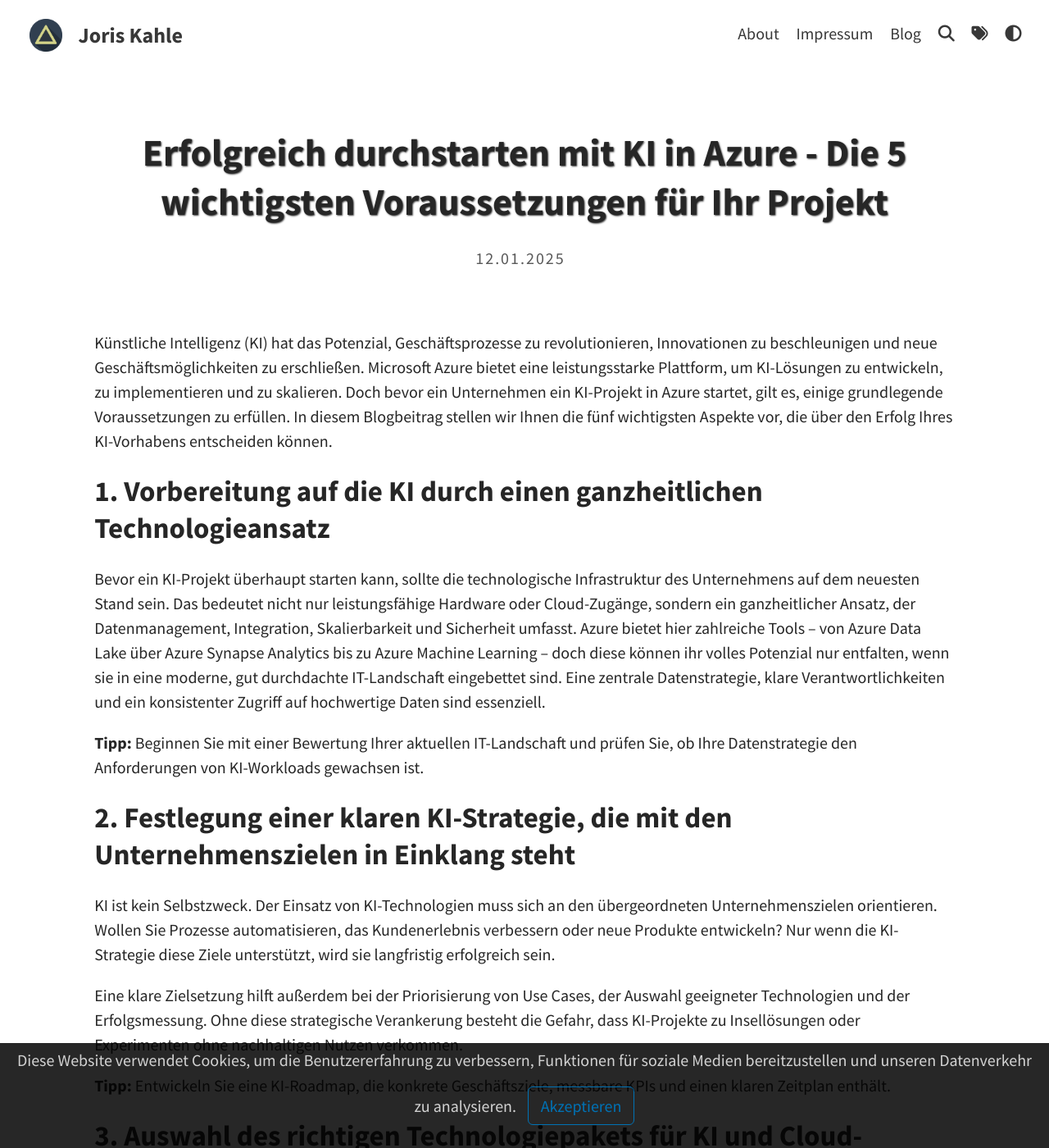
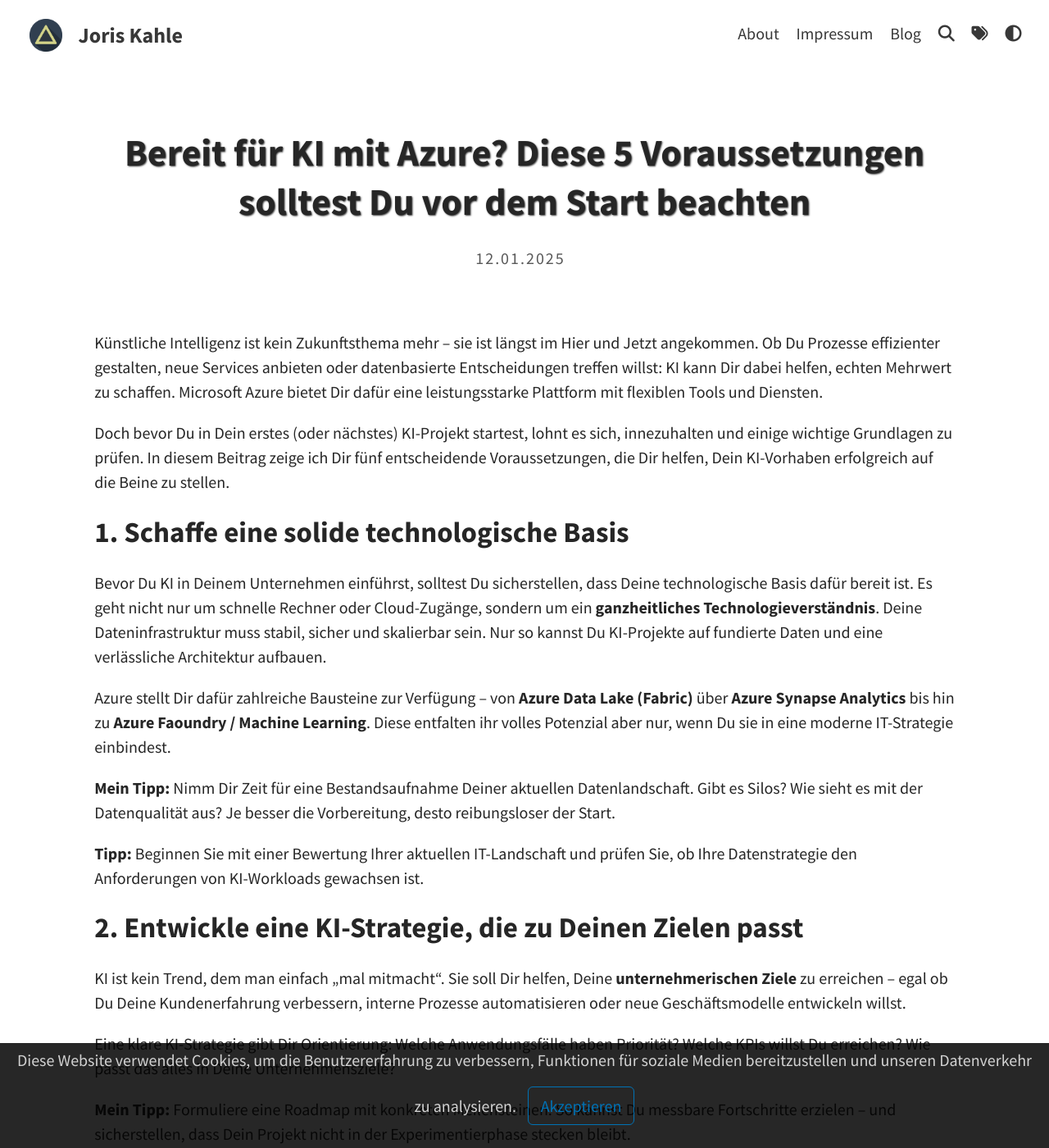
Before and after one commit to joriskahle007/joriskahle007.github.io, a Jekyll site: the page built from _posts/2025-01-12-Voraussetzungen.md, in a window 1280 px wide and 1400 px high. Shown: the whole window at 82% size. Built offline with Jekyll 4.4.1, drawn with Linux system fonts in a browser that asks for light colours; a script that is not in the unit is left out; some of the changed text lies outside the part shown.

Commit message:
Update 2025-01-12-Voraussetzungen.md

```diff
--- a/_posts/2025-01-12-Voraussetzungen.md
+++ b/_posts/2025-01-12-Voraussetzungen.md
@@ -1,51 +1,56 @@
 ---
 layout: post
-title: Erfolgreich durchstarten mit KI in Azure - Die 5 wichtigsten Voraussetzungen für Ihr Projekt
+title: Bereit für KI mit Azure? Diese 5 Voraussetzungen solltest Du vor dem Start beachten
 tags: [AI, Voraussetzungen]
 ---
 
-Künstliche Intelligenz (KI) hat das Potenzial, Geschäftsprozesse zu revolutionieren, Innovationen zu beschleunigen und neue Geschäftsmöglichkeiten zu erschließen. Microsoft Azure bietet eine leistungsstarke Plattform, um KI-Lösungen zu entwickeln, zu implementieren und zu skalieren. Doch bevor ein Unternehmen ein KI-Projekt in Azure startet, gilt es, einige grundlegende Voraussetzungen zu erfüllen. In diesem Blogbeitrag stellen wir Ihnen die fünf wichtigsten Aspekte vor, die über den Erfolg Ihres KI-Vorhabens entscheiden können.
+Künstliche Intelligenz ist kein Zukunftsthema mehr – sie ist längst im Hier und Jetzt angekommen. Ob Du Prozesse effizienter gestalten, neue Services anbieten oder datenbasierte Entscheidungen treffen willst: KI kann Dir dabei helfen, echten Mehrwert zu schaffen. Microsoft Azure bietet Dir dafür eine leistungsstarke Plattform mit flexiblen Tools und Diensten.
 
-## 1. Vorbereitung auf die KI durch einen ganzheitlichen Technologieansatz
-Bevor ein KI-Projekt überhaupt starten kann, sollte die technologische Infrastruktur des Unternehmens auf dem neuesten Stand sein. Das bedeutet nicht nur leistungsfähige Hardware oder Cloud-Zugänge, sondern ein ganzheitlicher Ansatz, der Datenmanagement, Integration, Skalierbarkeit und Sicherheit umfasst.
-Azure bietet hier zahlreiche Tools – von Azure Data Lake über Azure Synapse Analytics bis zu Azure Machine Learning – doch diese können ihr volles Potenzial nur entfalten, wenn sie in eine moderne, gut durchdachte IT-Landschaft eingebettet sind. Eine zentrale Datenstrategie, klare Verantwortlichkeiten und ein konsistenter Zugriff auf hochwertige Daten sind essenziell.
+Doch bevor Du in Dein erstes (oder nächstes) KI-Projekt startest, lohnt es sich, innezuhalten und einige wichtige Grundlagen zu prüfen. In diesem Beitrag zeige ich Dir fünf entscheidende Voraussetzungen, die Dir helfen, Dein KI-Vorhaben erfolgreich auf die Beine zu stellen.
+
+## 1. Schaffe eine solide technologische Basis
+Bevor Du KI in Deinem Unternehmen einführst, solltest Du sicherstellen, dass Deine technologische Basis dafür bereit ist. Es geht nicht nur um schnelle Rechner oder Cloud-Zugänge, sondern um ein **ganzheitliches Technologieverständnis**. Deine Dateninfrastruktur muss stabil, sicher und skalierbar sein. Nur so kannst Du KI-Projekte auf fundierte Daten und eine verlässliche Architektur aufbauen.
+
+Azure stellt Dir dafür zahlreiche Bausteine zur Verfügung – von **Azure Data Lake (Fabric)** über **Azure Synapse Analytics** bis hin zu **Azure Faoundry / Machine Learning**. Diese entfalten ihr volles Potenzial aber nur, wenn Du sie in eine moderne IT-Strategie einbindest.
+
+**Mein Tipp:** Nimm Dir Zeit für eine Bestandsaufnahme Deiner aktuellen Datenlandschaft. Gibt es Silos? Wie sieht es mit der Datenqualität aus? Je besser die Vorbereitung, desto reibungsloser der Start.
 
 **Tipp:** Beginnen Sie mit einer Bewertung Ihrer aktuellen IT-Landschaft und prüfen Sie, ob Ihre Datenstrategie den Anforderungen von KI-Workloads gewachsen ist.
 
-## 2. Festlegung einer klaren KI-Strategie, die mit den Unternehmenszielen in Einklang steht
-KI ist kein Selbstzweck. Der Einsatz von KI-Technologien muss sich an den übergeordneten Unternehmenszielen orientieren. Wollen Sie Prozesse automatisieren, das Kundenerlebnis verbessern oder neue Produkte entwickeln? Nur wenn die KI-Strategie diese Ziele unterstützt, wird sie langfristig erfolgreich sein.
+## 2. Entwickle eine KI-Strategie, die zu Deinen Zielen passt
+KI ist kein Trend, dem man einfach „mal mitmacht“. Sie soll Dir helfen, Deine **unternehmerischen Ziele** zu erreichen – egal ob Du Deine Kundenerfahrung verbessern, interne Prozesse automatisieren oder neue Geschäftsmodelle entwickeln willst.
 
-Eine klare Zielsetzung hilft außerdem bei der Priorisierung von Use Cases, der Auswahl geeigneter Technologien und der Erfolgsmessung. Ohne diese strategische Verankerung besteht die Gefahr, dass KI-Projekte zu Insellösungen oder Experimenten ohne nachhaltigen Nutzen verkommen.
+Eine klare KI-Strategie gibt Dir Orientierung: Welche Anwendungsfälle haben Priorität? Welche KPIs willst Du erreichen? Wie passt das alles in Deine Unternehmensziele?
 
-**Tipp:** Entwickeln Sie eine KI-Roadmap, die konkrete Geschäftsziele, messbare KPIs und einen klaren Zeitplan enthält.
+**Mein Tipp:** Formuliere eine Roadmap mit konkreten Meilensteinen. So kannst Du messbare Fortschritte erzielen – und sicherstellen, dass Dein Projekt nicht in der Experimentierphase stecken bleibt.
 
-## 3. Auswahl des richtigen Technologiepakets für KI und Cloud-Dienste
-Die Wahl der passenden Tools und Dienste in Azure ist entscheidend für die Effizienz und Skalierbarkeit Ihres KI-Projekts. Microsoft bietet ein breites Portfolio, das sowohl Einsteiger als auch erfahrene KI-Teams unterstützt:
+## 3. Wähle die passenden Tools und Services aus
+Azure bietet Dir eine Vielzahl an Diensten für KI und Cloud. Doch welche davon passen wirklich zu Deinen Anforderungen?
 
-- Azure Machine Learning für modellbasiertes Arbeiten
-- Cognitive Services für vordefinierte KI-Funktionalitäten wie Bilderkennung, Sprache oder Übersetzung
-- Power Platform mit AI Builder für Low-Code-Ansätze
-- Azure OpenAI Service für generative KI und Large Language Models
+- **Azure Machine Learning** ist ideal, wenn Du eigene Modelle entwickeln möchtest.
+- **Cognitive Services** liefern Dir fertige KI-Modelle für Sprache, Bild oder Text.
+- **Power Platform mit AI Builder** eignet sich für einfache Use Cases im Low-Code-Bereich.
+- Und mit dem **Azure OpenAI Service** kannst Du generative KI nutzen – etwa für Chatbots oder Content-Erstellung.
 
-Die Herausforderung liegt darin, die richtigen Komponenten auszuwählen und diese effizient miteinander zu kombinieren. Dabei spielen auch Aspekte wie Kosten, Compliance und Performance eine Rolle.
+Die Kunst liegt darin, diese Tools **zielgerichtet zu kombinieren**, ohne den Überblick zu verlieren.
 
-**Tipp:** Lassen Sie sich bei der Auswahl der Technologiekomponenten von Azure-Experten oder spezialisierten Partnern beraten.
+**Mein Tipp:** Nutze Pilotprojekte oder Proof of Concepts, um einzelne Komponenten zu testen. So minimierst Du das Risiko und lernst schnell, was für Dich funktioniert.
 
-## 4. Eine Kultur aufbauen, die Innovation und Lernen fördert
-Technologie allein reicht nicht aus – der menschliche Faktor ist mindestens genauso wichtig. Eine innovationsfreundliche Unternehmenskultur ist Voraussetzung dafür, dass neue Technologien wie KI erfolgreich eingeführt und genutzt werden können.
+## 4. Fördere eine Kultur der Innovation und des Lernens
+Die beste Technologie bringt nichts, wenn Dein Team nicht bereit ist, sie zu nutzen. Erfolgreiche KI-Projekte brauchen **Menschen**, die offen für Neues sind, gemeinsam lernen und sich weiterentwickeln wollen.
 
-Mitarbeitende müssen befähigt und motiviert werden, neue Technologien anzunehmen. Dazu gehören Trainings, transparente Kommunikation, die Einbindung in Projekte und eine positive Fehlerkultur. Führungskräfte spielen eine Schlüsselrolle als Vorbilder und Förderer von Veränderung.
+Schaffe eine Umgebung, in der **Experimentieren erlaubt** ist. Biete Schulungen an, fördere bereichsübergreifende Zusammenarbeit und gib Deinem Team die Freiheit, neue Ideen auszuprobieren.
 
-**Tipp:** Initiieren Sie interne Programme zur digitalen Weiterbildung und schaffen Sie Räume für interdisziplinäre Zusammenarbeit und kreative Lösungsansätze.
+**Mein Tipp:** Starte kleine Initiativen, z. B. „KI-Days“ oder interne Hackathons. Damit schaffst Du Begeisterung und nimmst Ängste vor neuen Technologien.
 
-## 5. Die Nutzung von KI regeln, um Sicherheit und Verantwortung zu gewährleisten
-Mit der Einführung von KI geht auch eine große Verantwortung einher. Datenschutz, ethische Grundsätze und rechtliche Rahmenbedingungen müssen berücksichtigt werden. Gerade bei sensiblen Anwendungsfällen – etwa in der Personalabteilung, im Gesundheitswesen oder bei der Kundeninteraktion – sind klare Richtlinien essenziell.
+## 5. Sorge für klare Regeln und Verantwortung beim KI-Einsatz
+KI bringt viele Chancen – aber auch Verantwortung. Du solltest von Anfang an sicherstellen, dass Deine Lösungen **ethisch, sicher und rechtskonform** sind. Gerade bei sensiblen Daten oder automatisierten Entscheidungen ist ein verantwortungsvoller Umgang unerlässlich.
 
-Azure bietet hier mit integrierten Sicherheitsfunktionen, Compliance-Zertifizierungen und Governance-Tools wie Azure Policy oder Microsoft Purview umfassende Unterstützung. Dennoch bleibt es Aufgabe des Unternehmens, klare Leitlinien für den verantwortungsvollen Einsatz von KI zu definieren.
+Azure bietet Dir mit Tools wie **Microsoft Purview, Azure Policy** oder **Responsible AI-Dashboards** umfangreiche Unterstützung. Aber Du musst selbst für klare Spielregeln sorgen – zum Beispiel in Form eines **KI-Governance-Frameworks**.
 
-**Tipp:** Etablieren Sie ein internes KI-Governance-Board, das ethische und rechtliche Aspekte kontinuierlich überprüft und neue Anforderungen bewertet.
+**Mein Tipp:** Definiere verbindliche Richtlinien zur Datennutzung, Transparenz und Nachvollziehbarkeit. Und: Beziehe rechtliche und ethische Perspektiven frühzeitig in Deine Projekte ein.
 
-## Fazit: Mit Struktur und Klarheit zum erfolgreichen KI-Projekt
-Der Weg zu einem erfolgreichen KI-Projekt in Azure beginnt weit vor der ersten Zeile Code. Unternehmen, die sich ganzheitlich vorbereiten – technologisch, strategisch, kulturell und regulatorisch – schaffen die besten Voraussetzungen, um KI als echten Wettbewerbsvorteil zu nutzen.
+## Fazit: Gut vorbereitet ist halb gewonnen
+Wenn Du ein KI-Projekt in Azure starten willst, ist der technische Teil nur die halbe Miete. Die **richtige Vorbereitung, eine klare Strategie, die passenden Tools, eine offene Unternehmenskultur und verantwortungsvoller Umgang mit KI** – das alles sind Bausteine, die über den langfristigen Erfolg entscheiden.
 
-Wenn Sie diese fünf Aspekte frühzeitig berücksichtigen, legen Sie den Grundstein für nachhaltigen Erfolg und können das Potenzial von KI in Azure voll ausschöpfen.
+Nimm Dir die Zeit, diese fünf Voraussetzungen zu schaffen. Dann hast Du die besten Chancen, KI in Deinem Unternehmen nicht nur einzuführen – sondern **nachhaltig erfolgreich zu machen.**
```
